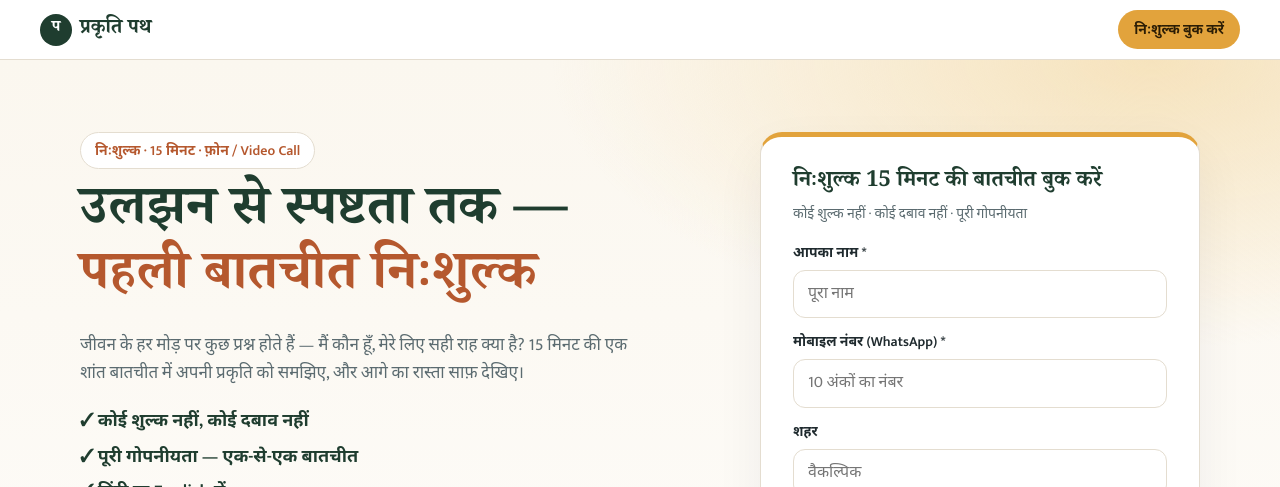
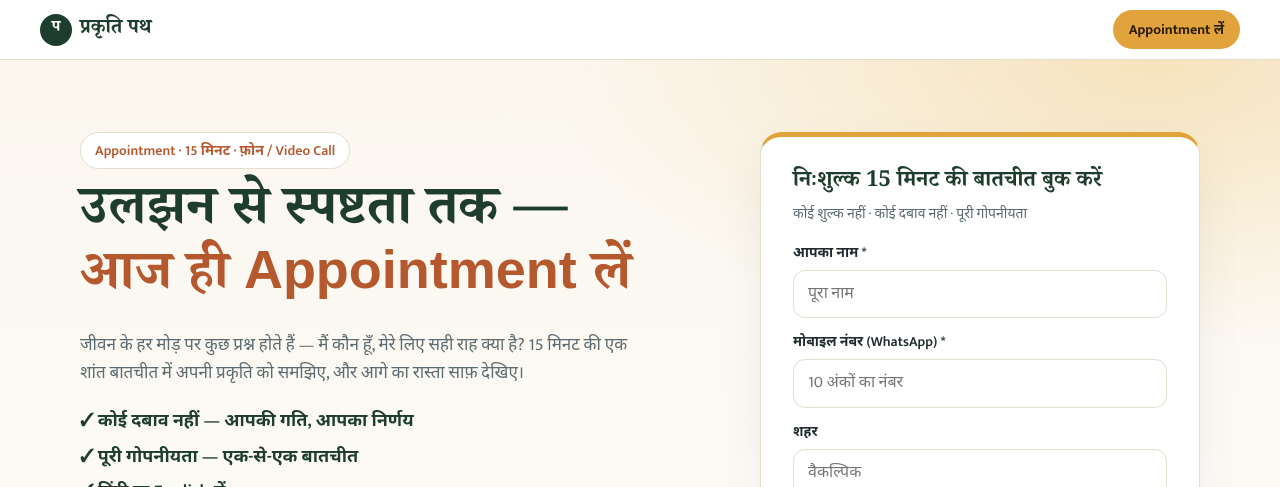
Before and after one commit to sarkworld90-sys/prakriti-path, a Next.js app: page /guidance in a window 1280 px wide. Shown: the top 487 px of the page. Built offline with nearby package versions, Linux system fonts and the light colour scheme; no server answers.

Commit message:
Add files via upload

```diff
--- a/app/guidance/page.js
+++ b/app/guidance/page.js
@@ -4,14 +4,14 @@ import { PAINS, APPROACH, contact } from "@/data/margdarshan";
 import LeadForm from "@/components/margdarshan/LeadForm";
 import StickyCta from "@/components/margdarshan/StickyCta";
 
-// Facebook / Instagram ads के लिए ख़ास पेज — एक ही लक्ष्य: निःशुल्क बातचीत बुक करना
+// Facebook / Instagram ads के लिए ख़ास पेज — एक ही लक्ष्य: Appointment लेना
 export const metadata = {
-  title: "निःशुल्क मार्गदर्शन बातचीत — Amresh Kumar Rudra | Prakriti Path",
+  title: "मार्गदर्शन बातचीत — Appointment लें | Amresh Kumar Rudra | Prakriti Path",
   description:
-    "उलझन से स्पष्टता तक: अमरेश कुमार रुद्र (लेखक, प्रकृति पथ) के साथ 15 मिनट की निःशुल्क बातचीत। अपनी प्रकृति समझें और आगे की दिशा पाएँ।",
+    "उलझन से स्पष्टता तक: अमरेश कुमार रुद्र (लेखक, प्रकृति पथ) के साथ 15 मिनट की व्यक्तिगत बातचीत — Appointment लें। अपनी प्रकृति समझें और आगे की दिशा पाएँ।",
   alternates: { canonical: "https://prakritipath.org/guidance" },
   openGraph: {
-    title: "उलझन से स्पष्टता तक — 15 मिनट की निःशुल्क बातचीत",
+    title: "उलझन से स्पष्टता तक — 15 मिनट की व्यक्तिगत बातचीत",
     description: "अमरेश कुमार रुद्र के साथ। अपनी प्रकृति समझें, आगे की दिशा पाएँ।",
     url: "https://prakritipath.org/guidance",
     siteName: "Prakriti Path",
@@ -28,21 +28,21 @@ const IN_15 = [
 ];
 
 const FAQ_SHORT = [
-  { q: "क्या सच में निःशुल्क है?", a: "हाँ। पहली 15 मिनट की बातचीत पूरी तरह निःशुल्क है। आगे का कोई सत्र लेना या न लेना आपका निर्णय है।" },
-  { q: "बातचीत कैसे होगी?", a: "फ़ोन या video call पर, आपकी सुविधा के समय। फॉर्म भरने के 24 घंटों में हम संपर्क करते हैं।" },
+  { q: "Appointment कैसे मिलेगा?", a: "फॉर्म भरें — हम 24 घंटों में संपर्क करके आपकी सुविधा का समय तय करेंगे। पहली बातचीत के बाद आगे का कोई सत्र लेना या न लेना पूरी तरह आपका निर्णय है।" },
+  { q: "बातचीत कैसे होगी?", a: "फ़ोन या video call पर, आपकी सुविधा के समय — हिंदी या English में।" },
   { q: "क्या मेरी बातें गोपनीय रहेंगी?", a: "हाँ। आपकी बातें और जानकारी किसी के साथ साझा नहीं की जातीं।" },
 ];
 
 export default function GuidancePage() {
   return (
     <main className="md gd">
-      {/* ── ऊपर: छोटा logo, कोई menu नहीं — ध्यान केवल बुकिंग पर ── */}
+      {/* ── ऊपर: छोटा logo, कोई menu नहीं — ध्यान केवल Appointment पर ── */}
       <div className="gd-top">
         <a href="/" className="gd-logo serif notranslate" translate="no">
           <span>प</span> प्रकृति पथ
         </a>
         <a href="#form" className="gd-top-cta">
-          निःशुल्क बुक करें
+          Appointment लें
         </a>
       </div>
 
@@ -50,17 +50,17 @@ export default function GuidancePage() {
       <section className="gd-hero">
         <div className="md-wrap gd-hero-in">
           <div className="gd-copy">
-            <p className="md-kicker">निःशुल्क · 15 मिनट · फ़ोन / Video Call</p>
+            <p className="md-kicker">Appointment · 15 मिनट · फ़ोन / Video Call</p>
             <h1 className="md-title serif">
               उलझन से स्पष्टता तक —<br />
-              <span>पहली बातचीत निःशुल्क</span>
+              <span>आज ही Appointment लें</span>
             </h1>
             <p className="md-lead">
               जीवन के हर मोड़ पर कुछ प्रश्न होते हैं — मैं कौन हूँ, मेरे लिए सही राह क्या है? 15 मिनट की एक शांत बातचीत में
               अपनी प्रकृति को समझिए, और आगे का रास्ता साफ़ देखिए।
             </p>
             <ul className="gd-ticks">
-              <li>✓ कोई शुल्क नहीं, कोई दबाव नहीं</li>
+              <li>✓ कोई दबाव नहीं — आपकी गति, आपका निर्णय</li>
               <li>✓ पूरी गोपनीयता — एक-से-एक बातचीत</li>
               <li>✓ हिंदी या English में</li>
             </ul>
@@ -149,7 +149,7 @@ export default function GuidancePage() {
           </div>
           <div className="md-care" role="note">
             <b>ध्यान दें:</b> यह मार्गदर्शन आत्म-समझ और जीवन-दिशा के लिए है, इलाज के लिए नहीं। अगर आप बहुत गहरे दुख, निराशा
-            या संकट में हैं, तो कृपया डॉक्टर से मिलें या सरकार की निःशुल्क, 24×7 हेल्पलाइन <b>Tele-MANAS: 14416</b> पर बात
+            या संकट में हैं, तो कृपया डॉक्टर से मिलें या सरकार की 24×7 हेल्पलाइन <b>Tele-MANAS: 14416</b> पर बात
             करें।
           </div>
         </div>
@@ -159,9 +159,9 @@ export default function GuidancePage() {
       <section className="md-final">
         <div className="md-wrap md-narrow">
           <h2 className="serif">बदलाव एक बातचीत से शुरू होता है</h2>
-          <p>15 मिनट · निःशुल्क · आपकी सुविधा के समय</p>
+          <p>15 मिनट · व्यक्तिगत · आपकी सुविधा के समय</p>
           <a href="#form" className="md-btn md-btn-haldi">
-            निःशुल्क बातचीत बुक करें →
+            Appointment लें →
           </a>
           <p className="md-attrib">
             Prakriti Path · By Amresh Kumar Rudra · <a href="/margdarshan">सभी कार्यक्रम देखें</a>
```
